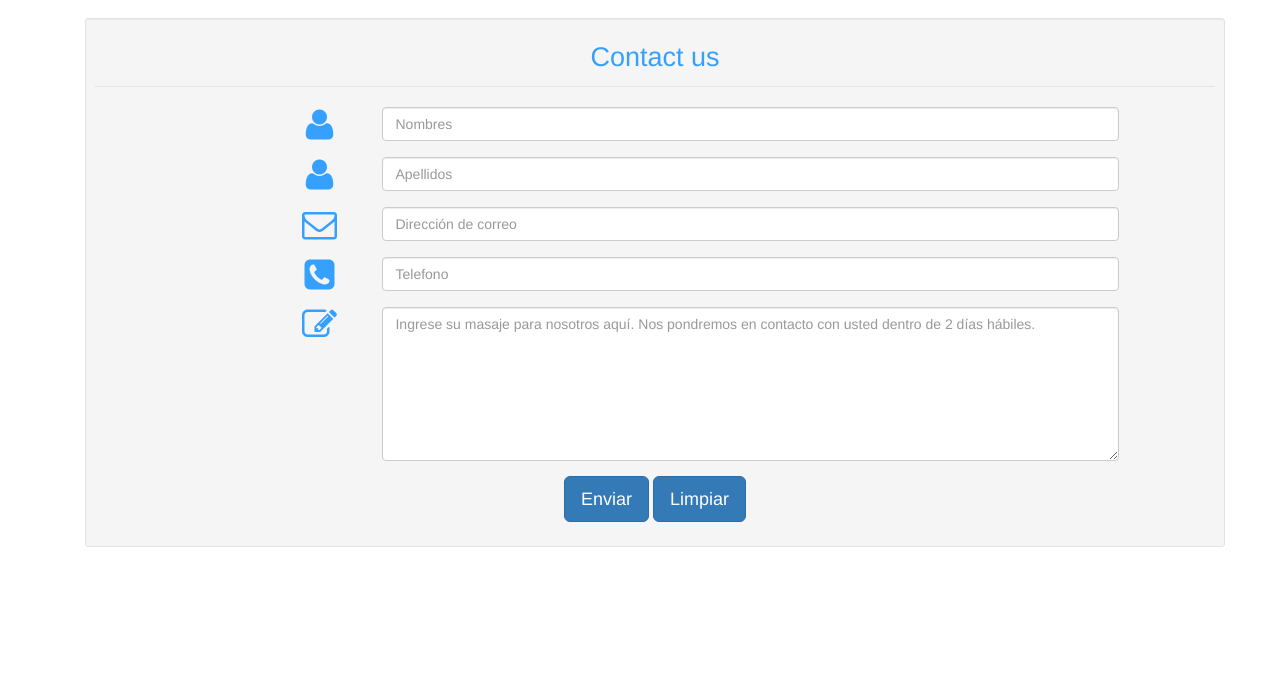
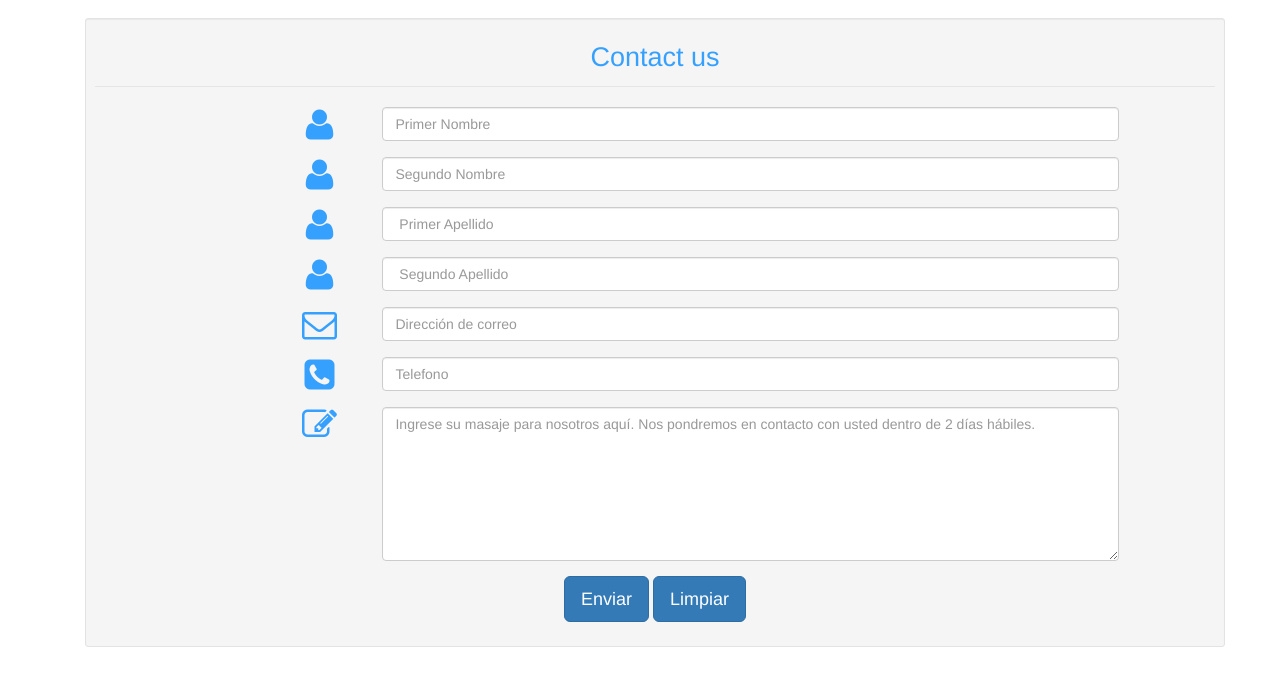
Before and after one commit to JARC1040738239/JARC-FinalTallerHS, a plain HTML site: page ContactForm/index.html in a window 1280 px wide. Shown: the part 102-788 px from the top of the page. Drawn offline with Linux system fonts and the light colour scheme.

Commit message:
Separar Campos
Se separan los campos de nombres y apellidos por Pnombre Snombre
PApellido SApellido

```diff
--- a/ContactForm/index.html
+++ b/ContactForm/index.html
@@ -31,13 +31,25 @@
                         <div class="form-group">
                             <span class="col-md-1 col-md-offset-2 text-center"><i class="fa fa-user bigicon"></i></span>
                             <div class="col-md-8">
-                                <input id="fname" name="name" type="text" placeholder="Nombres" class="form-control">
+                                <input id="fname" name="name" type="text" placeholder="Primer Nombre" class="form-control">
+                            </div>
+                        </div>
+						<div class="form-group">
+                            <span class="col-md-1 col-md-offset-2 text-center"><i class="fa fa-user bigicon"></i></span>
+                            <div class="col-md-8">
+                                <input id="fname" name="name" type="text" placeholder="Segundo Nombre" class="form-control">
                             </div>
                         </div>
                         <div class="form-group">
                             <span class="col-md-1 col-md-offset-2 text-center"><i class="fa fa-user bigicon"></i></span>
                             <div class="col-md-8">
-                                <input id="lname" name="name" type="text" placeholder="Apellidos" class="form-control">
+                                <input id="lname" name="name" type="text" placeholder=" Primer Apellido" class="form-control">
+                            </div>
+                        </div>
+						<div class="form-group">
+                            <span class="col-md-1 col-md-offset-2 text-center"><i class="fa fa-user bigicon"></i></span>
+                            <div class="col-md-8">
+                                <input id="lname" name="name" type="text" placeholder=" Segundo Apellido" class="form-control">
                             </div>
                         </div>
 
```
